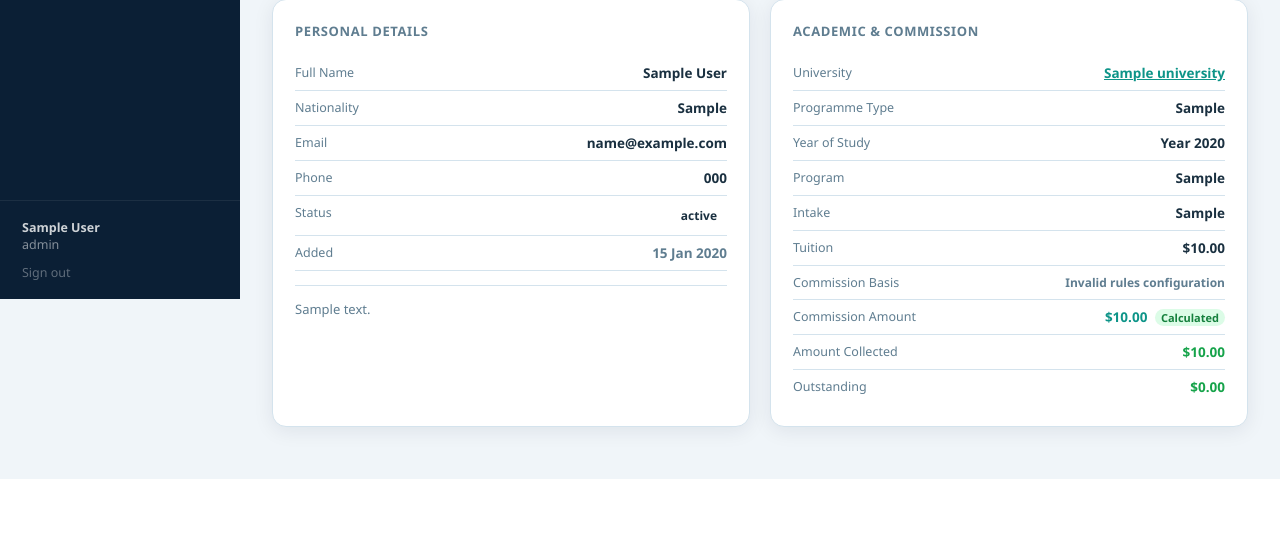
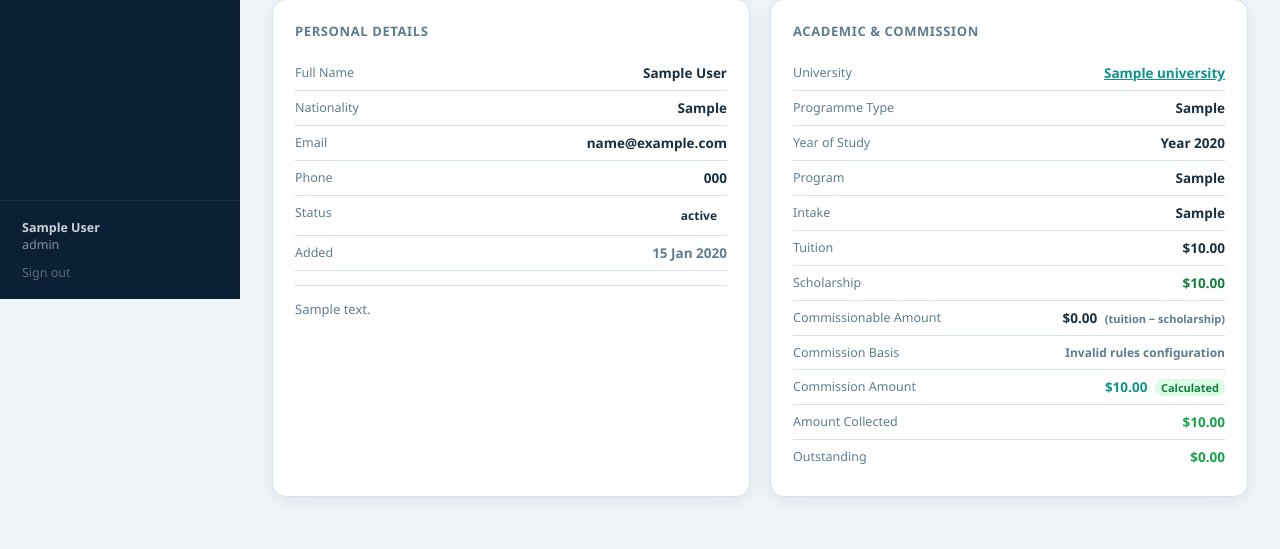
Before and after one commit to TGMED/finance, a Flask app: page /students/1 in a window 1280 px wide. Shown: the part 501-1050 px from the top of the page. Before the commit the page ends 980 px from the top, so only its background shows below. Run offline with Flask 3, Linux system fonts and the light colour scheme; the visitor is signed in with stand-in values (Sample User, id 1); tables that the repository leaves empty hold one stand-in row (values such as "Sample post").

Commit message:
Add scholarship amount, commissionable amount, and fix commission calculation base
Co-Authored-By: Claude Sonnet 4.6 <noreply@anthropic.com>

```diff
--- a/app.py
+++ b/app.py
@@ -158,21 +158,29 @@ class Student(db.Model):
     programme_category         = db.Column(db.String(60))
     year_of_study              = db.Column(db.Integer, default=1)
     commission_amount_override = db.Column(db.Float)
+    scholarship_amount         = db.Column(db.Float)
+    scholarship_currency       = db.Column(db.String(10))
     created_at                 = db.Column(db.DateTime, default=datetime.utcnow)
     # Idempotency key for records pushed in from TGM AppHub (e.g. "APPHUB:<app_id>").
     # Lets the /api/ingest sync update an existing student instead of duplicating.
     apphub_ref                 = db.Column(db.String(80), unique=True, index=True)
 
     @property
+    def commissionable_amount(self):
+        """Tuition minus scholarship — the base on which commission is calculated."""
+        return max(0.0, (self.tuition_amount or 0) - (self.scholarship_amount or 0))
+
+    @property
     def effective_rate(self):
         if self.commission_rate is not None:
             return self.commission_rate
-        if self.university and self.university.commission_rules and (self.tuition_amount or 0) > 0:
+        base = self.commissionable_amount
+        if self.university and self.university.commission_rules and base > 0:
             try:
                 amt, _, _, _ = calculate_commission(
-                    self.university, self.programme_category, self.year_of_study or 1, self.tuition_amount or 0
+                    self.university, self.programme_category, self.year_of_study or 1, base
                 )
-                return amt / self.tuition_amount * 100
+                return amt / base * 100
             except Exception:
                 pass
         return self.university.commission_rate if self.university else 0.0
@@ -181,15 +189,16 @@ class Student(db.Model):
     def commission_amount(self):
         if self.commission_amount_override is not None:
             return self.commission_amount_override
-        if self.university and self.university.commission_rules and (self.tuition_amount or 0) > 0:
+        base = self.commissionable_amount
+        if self.university and self.university.commission_rules and base > 0:
             try:
                 amt, _, _, _ = calculate_commission(
-                    self.university, self.programme_category, self.year_of_study or 1, self.tuition_amount or 0
+                    self.university, self.programme_category, self.year_of_study or 1, base
                 )
                 return amt
             except Exception:
                 pass
-        return (self.tuition_amount or 0) * self.effective_rate / 100
+        return base * self.effective_rate / 100
 
     @property
     def outstanding(self):
@@ -358,6 +367,8 @@ def ensure_columns():
             "programme_category":         "VARCHAR(60)",
             "year_of_study":              "INTEGER DEFAULT 1",
             "commission_amount_override": "FLOAT",
+            "scholarship_amount":         "FLOAT",
+            "scholarship_currency":       "VARCHAR(10)",
             "apphub_ref":                 "VARCHAR(80)",
         }.items():
             if col not in existing_stu:
@@ -1330,6 +1341,9 @@ def student_edit(sid):
     s.program         = request.form.get("program", "").strip()
     s.intake          = request.form.get("intake", "").strip()
     s.tuition_amount  = parse_float(request.form.get("tuition_amount"), s.tuition_amount)
+    sch_str = request.form.get("scholarship_amount", "").strip()
+    s.scholarship_amount   = parse_float(sch_str) if sch_str else None
+    s.scholarship_currency = request.form.get("scholarship_currency", "").strip() or None
     rate_str = request.form.get("commission_rate", "").strip()
     s.commission_rate = parse_float(rate_str) if rate_str else None
     override_str = request.form.get("commission_amount_override", "").strip()
@@ -1537,8 +1551,11 @@ def api_ingest():
                 student.program            = (rec.get("program") or "").strip() or None
                 student.intake             = (rec.get("intake") or "").strip() or None
                 student.programme_category = (rec.get("programme_category") or "").strip() or None
-                student.tuition_amount     = parse_float(rec.get("tuition_amount"))
-                student.currency           = (rec.get("currency") or "USD").strip() or "USD"
+                student.tuition_amount      = parse_float(rec.get("tuition_amount"))
+                student.currency            = (rec.get("currency") or "USD").strip() or "USD"
+                if rec.get("scholarship_amount") is not None:
+                    student.scholarship_amount   = parse_float(rec.get("scholarship_amount"))
+                    student.scholarship_currency = (rec.get("scholarship_currency") or "").strip() or None
                 if rec.get("status"):
                     student.status = str(rec.get("status")).strip()
                 elif is_new:
--- a/templates/student_detail.html
+++ b/templates/student_detail.html
@@ -152,6 +152,18 @@
       <span class="label">Tuition</span>
       <span class="value"><strong>{{ student.tuition_amount | money(student.currency) }}</strong></span>
     </div>
+    {% if student.scholarship_amount %}
+    <div class="info-row">
+      <span class="label">Scholarship</span>
+      <span class="value" style="color:#15803d;font-weight:600;">{{ student.scholarship_amount | money(student.scholarship_currency or student.currency) }}</span>
+    </div>
+    <div class="info-row">
+      <span class="label">Commissionable Amount</span>
+      <span class="value"><strong>{{ student.commissionable_amount | money(student.currency) }}</strong>
+        <span class="muted" style="font-size:11px;margin-left:4px;">(tuition − scholarship)</span>
+      </span>
+    </div>
+    {% endif %}
     <div class="info-row">
       <span class="label">Commission Basis</span>
       <span class="value" style="font-size:12px;color:var(--muted);">{{ comm_breakdown }}</span>
@@ -271,6 +283,23 @@
       </div>
       <div class="form-row">
         <div class="form-group">
+          <label>Scholarship Amount <span class="muted">(if any)</span></label>
+          <input type="number" name="scholarship_amount" step="0.01" min="0"
+                 value="{{ student.scholarship_amount if student.scholarship_amount is not none else '' }}"
+                 placeholder="0.00">
+        </div>
+        <div class="form-group">
+          <label>Scholarship Currency</label>
+          <select name="scholarship_currency">
+            <option value="">— Same as tuition —</option>
+            {% for cur in ['USD','GBP','EUR','CAD','AUD','NGN'] %}
+              <option value="{{ cur }}" {% if cur == student.scholarship_currency %}selected{% endif %}>{{ cur }}</option>
+            {% endfor %}
+          </select>
+        </div>
+      </div>
+      <div class="form-row">
+        <div class="form-group">
           <label>Commission Amount <span class="muted">(fixed/calculated)</span></label>
           <input type="number" name="commission_amount_override" step="0.01" min="0"
                  value="{{ student.commission_amount_override if student.commission_amount_override is not none else '' }}"
--- a/templates/students.html
+++ b/templates/students.html
@@ -55,6 +55,7 @@
           <th>University</th>
           <th>Program / Intake</th>
           <th class="num">Tuition</th>
+          <th class="num">Commissionable</th>
           <th class="num">Rate</th>
           <th class="num">Commission</th>
           <th class="num">Collected</th>
@@ -79,7 +80,10 @@
             {{ s.program or '—' }}
             {% if s.intake %}<div class="muted" style="font-size:12px;">{{ s.intake }}</div>{% endif %}
           </td>
-          <td class="num">{{ s.tuition_amount | money(s.currency) }}</td>
+          <td class="num">{{ s.tuition_amount | money(s.currency) }}
+            {% if s.scholarship_amount %}<div class="muted" style="font-size:11px;">Sch: {{ s.scholarship_amount | money(s.scholarship_currency or s.currency) }}</div>{% endif %}
+          </td>
+          <td class="num"><strong>{{ s.commissionable_amount | money(s.currency) }}</strong></td>
           <td class="num">{{ s.effective_rate | pct }}
             {% if s.commission_rate is not none %}
               <span title="Custom rate" style="color:var(--teal);font-size:11px;">✦</span>
--- a/templates/university_detail.html
+++ b/templates/university_detail.html
@@ -396,6 +396,7 @@
           <th>Program</th>
           <th>Intake</th>
           <th class="num">Tuition</th>
+          <th class="num">Commissionable</th>
           <th class="num">Rate</th>
           <th class="num">Commission</th>
           <th class="num">Collected</th>
@@ -412,7 +413,10 @@
           </td>
           <td>{{ s.program or '—' }}</td>
           <td>{{ s.intake or '—' }}</td>
-          <td class="num">{{ s.tuition_amount | money(s.currency) }}</td>
+          <td class="num">{{ s.tuition_amount | money(s.currency) }}
+            {% if s.scholarship_amount %}<div class="muted" style="font-size:11px;">Sch: {{ s.scholarship_amount | money(s.scholarship_currency or s.currency) }}</div>{% endif %}
+          </td>
+          <td class="num"><strong>{{ s.commissionable_amount | money(s.currency) }}</strong></td>
           <td class="num">{{ s.effective_rate | pct }}</td>
           <td class="num"><strong>{{ s.commission_amount | money(s.currency) }}</strong></td>
           <td class="num" style="color:var(--green);">{{ s.amount_collected | money(s.currency) }}</td>
```
